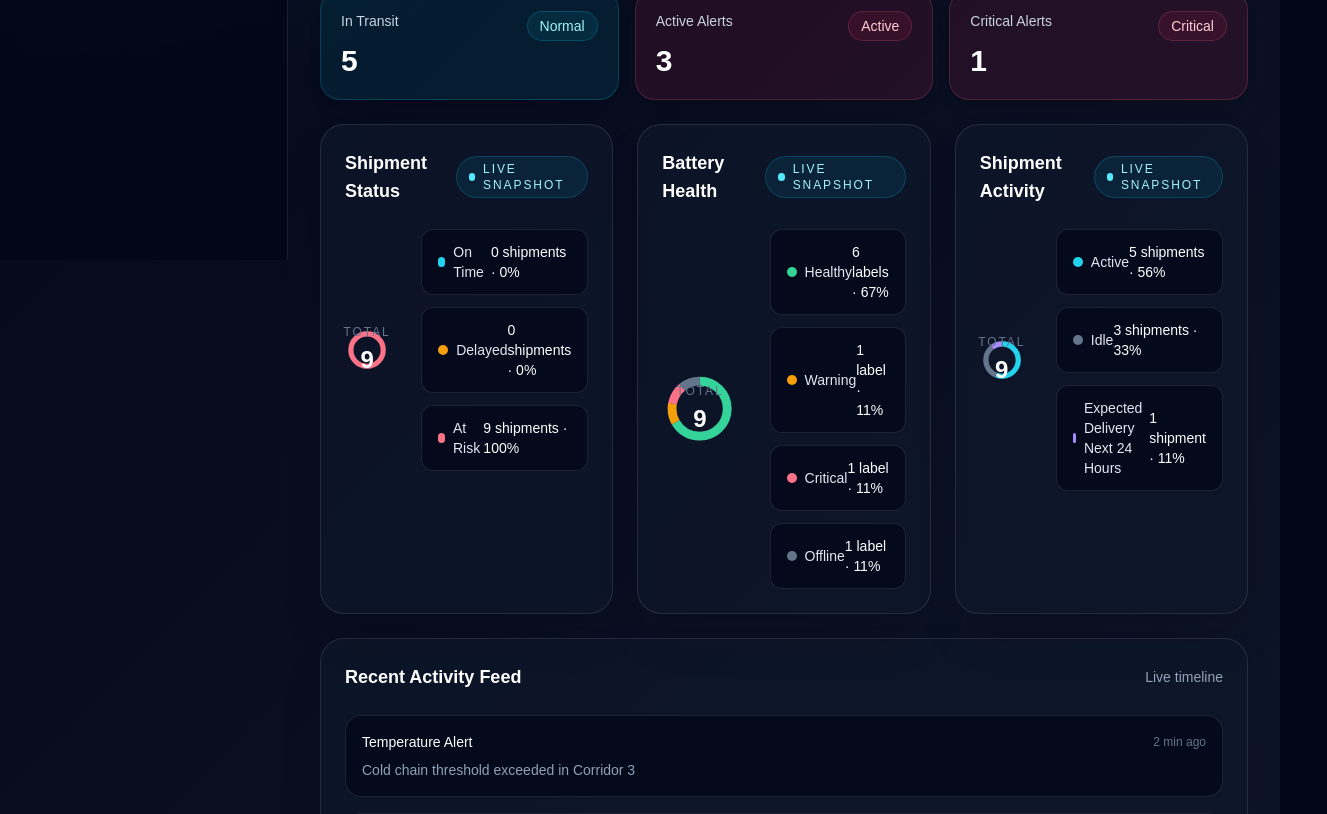
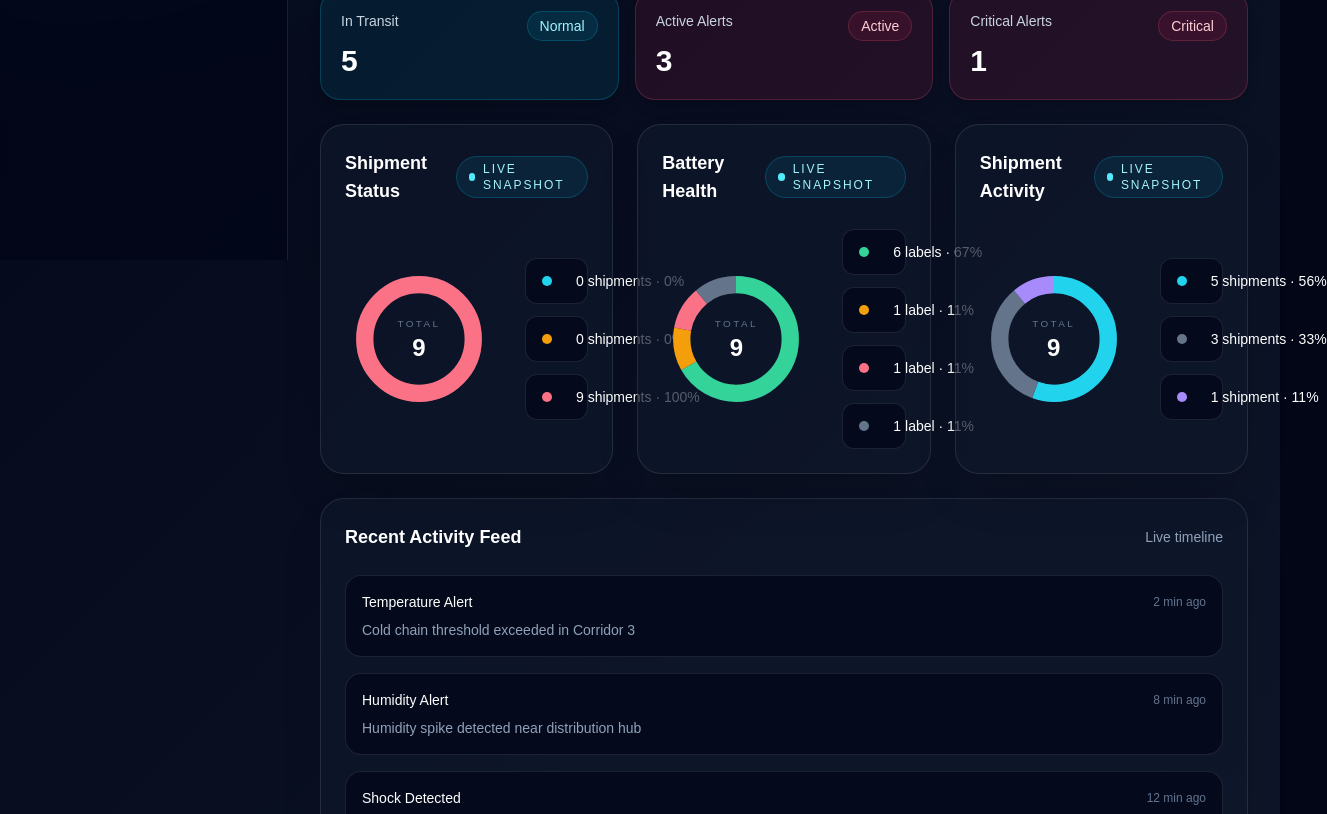
Before and after one commit to paulvevoda/smart-label-dashboard, a Next.js app: page / in a window 1280 px wide. Shown: the part 540-1354 px from the top of the page, 1327 px wide, since content can reach past the window. Built offline with nearby package versions, Linux system fonts and the light colour scheme.

Commit message:
Fix command center chart layout

```diff
--- a/app/page.tsx
+++ b/app/page.tsx
@@ -60,7 +60,7 @@
         ))}
       </section>
 
-      <section className="mt-6 grid gap-6 xl:grid-cols-3">
+      <section className="mt-6 grid auto-rows-fr gap-6 xl:grid-cols-3">
         <DonutPlaceholder
           title="Shipment Status"
           unitLabel="shipment"
--- a/components/DonutPlaceholder.tsx
+++ b/components/DonutPlaceholder.tsx
@@ -34,12 +34,11 @@
         ...item,
         segmentLength,
         offset,
-        displayPercentage: item.percentage ?? (total > 0 ? Math.round(portion * 100) : 0),
       };
     });
 
   return (
-    <div className="rounded-3xl border border-white/10 bg-slate-900/70 p-6 shadow-2xl shadow-black/20 transition-colors hover:border-cyan-400/20">
+    <div className="flex h-full flex-col rounded-3xl border border-white/10 bg-slate-900/70 p-6 shadow-2xl shadow-black/20 transition-colors hover:border-cyan-400/20">
       <div className="flex items-center justify-between">
         <h3 className="text-lg font-semibold text-white">{title}</h3>
         <span className="inline-flex items-center gap-2 rounded-full border border-cyan-400/20 bg-cyan-500/10 px-3 py-1 text-xs font-medium uppercase tracking-[0.16em] text-cyan-200">
@@ -48,9 +47,9 @@
         </span>
       </div>
 
-      <div className="mt-6 flex flex-col gap-6 lg:flex-row lg:items-center lg:gap-8">
-        <div className="mx-auto w-full max-w-[12rem]">
-          <div className="relative aspect-square">
+      <div className="mt-6 grid flex-1 grid-cols-1 gap-6 lg:grid-cols-[auto_minmax(0,1fr)] lg:items-center lg:gap-8">
+        <div className="mx-auto lg:mx-0">
+          <div className="relative h-[8.75rem] w-[8.75rem] sm:h-[9.25rem] sm:w-[9.25rem]">
             <svg viewBox="0 0 120 120" className="h-full w-full -rotate-90" role="img" aria-label={`${title} distribution`}>
               <circle cx="60" cy="60" r={radius} fill="none" stroke="rgba(148, 163, 184, 0.2)" strokeWidth="14" />
               {segments.map((segment) => (
@@ -68,14 +67,14 @@
                 />
               ))}
             </svg>
-            <div className="absolute inset-0 flex flex-col items-center justify-center text-center">
-              <p className="text-xs uppercase tracking-[0.16em] text-slate-500">Total</p>
-              <p className="mt-1 text-2xl font-semibold text-white">{total.toLocaleString()}</p>
+            <div className="pointer-events-none absolute inset-0 flex flex-col items-center justify-center text-center">
+              <p className="text-[0.62rem] font-medium uppercase tracking-[0.24em] text-slate-500">Total</p>
+              <p className="mt-1 text-2xl font-semibold leading-none text-white tabular-nums">{total.toLocaleString()}</p>
             </div>
           </div>
         </div>
 
-        <div className="flex-1 space-y-3">
+        <div className="min-w-0 space-y-3">
           {total === 0 && (
             <div className="rounded-xl border border-dashed border-white/15 bg-slate-950/40 px-4 py-6 text-sm text-slate-400">
               No telemetry is available for this chart yet.
@@ -84,12 +83,10 @@
           {items.map((item) => {
             const percentage = item.percentage ?? (total > 0 ? Math.round((item.value / total) * 100) : 0);
             return (
-              <div key={item.label} className="flex items-center justify-between rounded-xl border border-white/10 bg-slate-950/70 px-4 py-3 transition-colors hover:border-white/20">
-                <div className="flex items-center gap-2">
+              <div key={item.label} className="grid grid-cols-[auto_minmax(0,1fr)_auto] items-center gap-3 rounded-xl border border-white/10 bg-slate-950/70 px-4 py-3 transition-colors hover:border-white/20">
                 <span className="h-2.5 w-2.5 rounded-full" style={{ backgroundColor: item.color }} />
-                  <span className="text-sm text-slate-200">{item.label}</span>
-                </div>
-                <span className="text-sm font-medium text-white">
+                <span className="truncate text-sm font-medium text-slate-200">{item.label}</span>
+                <span className="whitespace-nowrap text-sm font-medium text-white tabular-nums">
                   {item.value.toLocaleString()} {singularize(unitLabel, item.value)} · {percentage}%
                 </span>
               </div>
```
